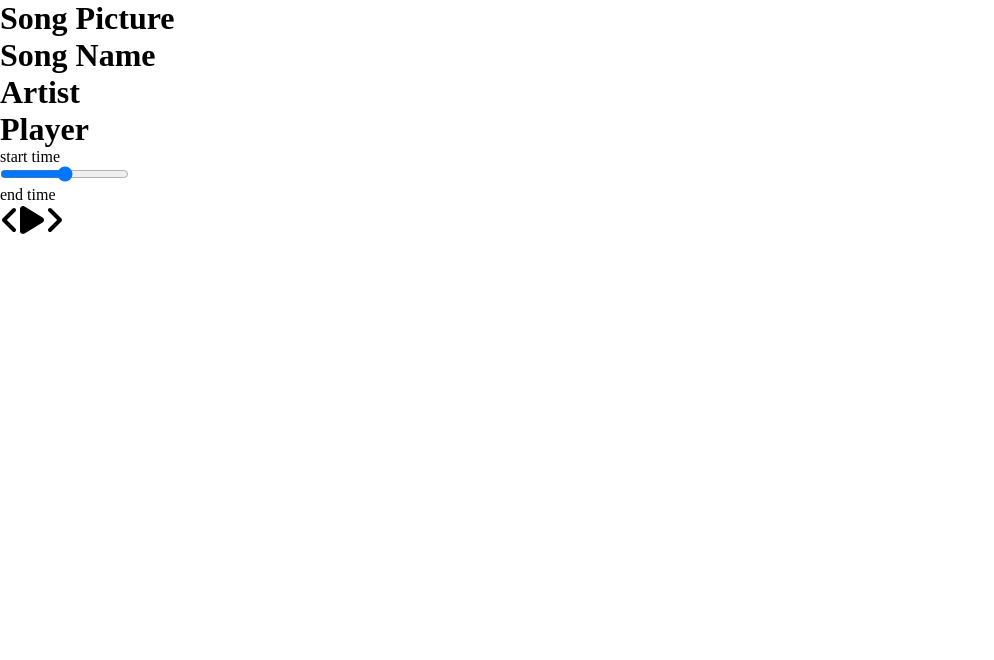
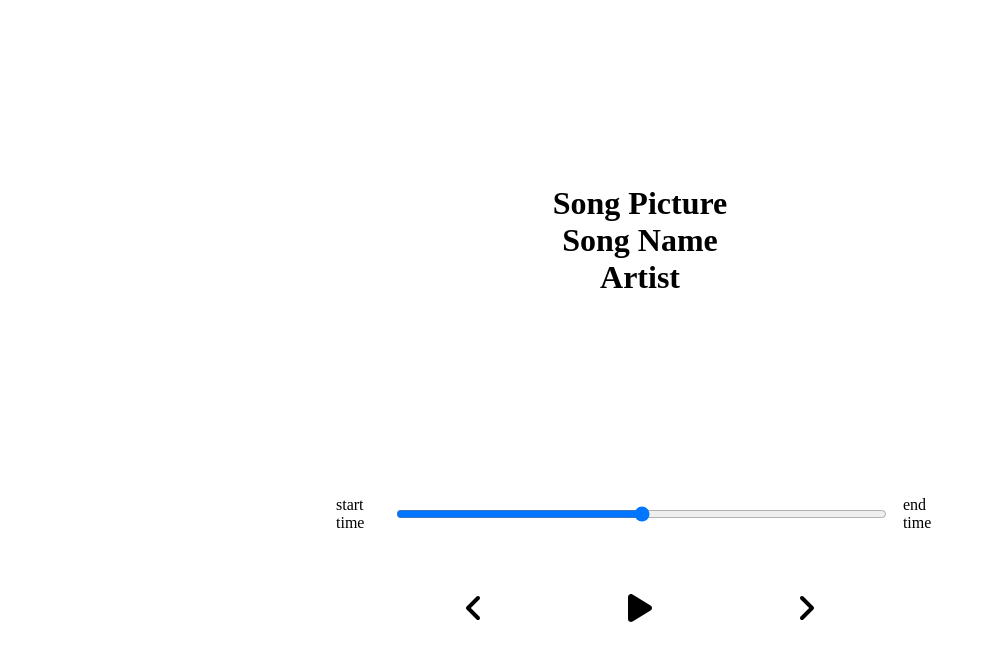
Before and after one commit to LikeaGokuLight/music-player, a React (Create React App) app: page / in a window 1280 px wide. Shown: the top 660 px of the page, without its empty margins (0-994 px from the left). Built offline with nearby package versions, Linux system fonts and the light colour scheme.

Commit message:
Added initial styling to Player and Song

```diff
--- a/src/components/Player.jsx
+++ b/src/components/Player.jsx
@@ -6,7 +6,6 @@
 const Player = () => {
     return (
         <div className={'player-container'}>
-            <h1>Player</h1>
             <div className={'time-control'}>
                 <p>start time</p>
                 <input type="range"/>
--- /dev/null
+++ b/src/styles/_player.scss
@@ -0,0 +1,47 @@
+
+
+.player-container {
+  min-height: 20vh;
+  display: flex;
+  flex-direction: column;
+  align-items: center;
+  justify-content: space-between;
+}
+
+.time-control {
+  width: 50%;
+  display: flex;
+
+  input {
+    width: 100%;
+    padding: 1rem 2rem;
+  }
+
+  p {
+    padding: 1rem;
+  }
+}
+
+.play-control {
+  display: flex;
+  justify-content: space-between;
+  align-items: center;
+  padding: 1rem;
+  width: 30%;
+
+  .slip-back {
+
+  }
+
+  .play {
+
+  }
+
+  .skip-forward {
+
+  }
+
+  svg {
+    cursor: pointer;
+  }
+}
--- /dev/null
+++ b/src/styles/_song.scss
@@ -0,0 +1,10 @@
+
+
+.song-container {
+  min-height: 60vh;
+  //background-color: #CAF0F8;
+  display: flex;
+  flex-direction: column;
+  align-items: center;
+  justify-content: center;
+}
--- a/src/styles/app.scss
+++ b/src/styles/app.scss
@@ -4,3 +4,6 @@
   padding: 0;
   box-sizing: border-box;
 }
+
+@import './song';
+@import './player';
```
